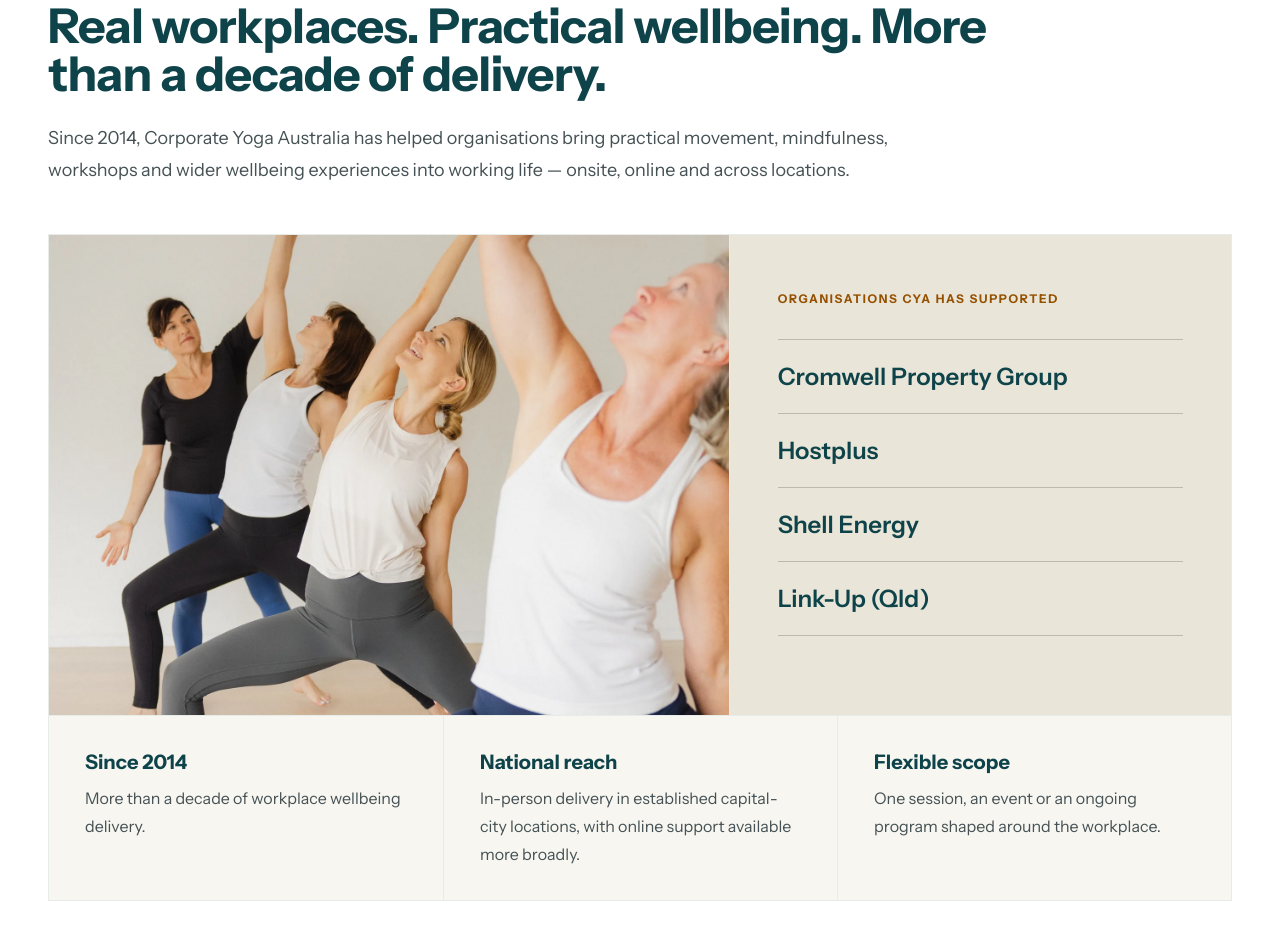
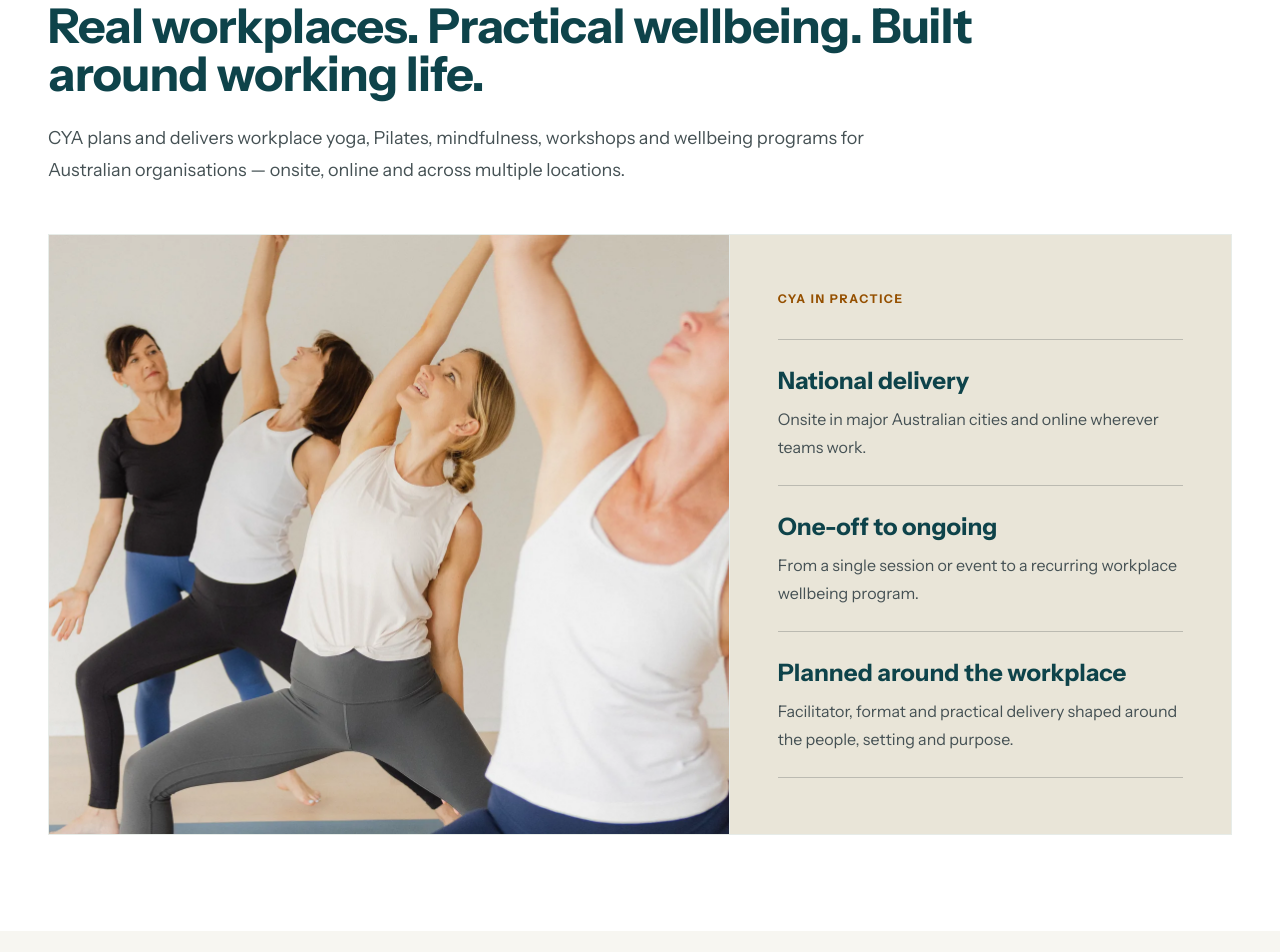
Before and after one commit to glennhammond/cya-website-prototype, a Next.js app: page / in a window 1280 px wide. Shown: the part 1500-2452 px from the top of the page. Built offline with nearby package versions, Linux system fonts and the light colour scheme.

Commit message:
Refine homepage credibility section

```diff
--- a/components/HomepageProof.tsx
+++ b/components/HomepageProof.tsx
@@ -1,20 +1,18 @@
 import Image from "next/image";
 import { ProductionContainer, ProductionKicker } from "@/components/ProductionPrimitives";
 
-const organisations = ["Cromwell Property Group", "Hostplus", "Shell Energy", "Link-Up (Qld)"] as const;
-
 const proofPoints = [
   {
-    label: "Since 2014",
-    body: "More than a decade of workplace wellbeing delivery.",
+    label: "National delivery",
+    body: "Onsite in major Australian cities and online wherever teams work.",
   },
   {
-    label: "National reach",
-    body: "In-person delivery in established capital-city locations, with online support available more broadly.",
+    label: "One-off to ongoing",
+    body: "From a single session or event to a recurring workplace wellbeing program.",
   },
   {
-    label: "Flexible scope",
-    body: "One session, an event or an ongoing program shaped around the workplace.",
+    label: "Planned around the workplace",
+    body: "Facilitator, format and practical delivery shaped around the people, setting and purpose.",
   },
 ] as const;
 
@@ -23,12 +21,12 @@ export function HomepageProof() {
     <section aria-labelledby="homepage-proof-heading" className="bg-[var(--cya-surface-base)] py-20 lg:py-24">
       <ProductionContainer>
         <div className="max-w-5xl">
-          <ProductionKicker>Proven in real workplaces</ProductionKicker>
+          <ProductionKicker>Workplace experience since 2014</ProductionKicker>
           <h2 id="homepage-proof-heading" className="mt-5 text-4xl font-bold tracking-[-0.015em] lg:text-5xl">
-            Real workplaces. Practical wellbeing. More than a decade of delivery.
+            Real workplaces. Practical wellbeing. Built around working life.
           </h2>
           <p className="mt-6 max-w-4xl text-lg leading-8 text-[var(--cya-body)]">
-            Since 2014, Corporate Yoga Australia has helped organisations bring practical movement, mindfulness, workshops and wider wellbeing experiences into working life — onsite, online and across locations.
+            CYA plans and delivers workplace yoga, Pilates, mindfulness, workshops and wellbeing programs for Australian organisations — onsite, online and across multiple locations.
           </p>
         </div>
 
@@ -45,32 +43,18 @@ export function HomepageProof() {
 
           <div className="bg-[var(--cya-surface-warm)] px-7 py-9 sm:px-10 sm:py-11 lg:border-l lg:border-[var(--cya-divider)] lg:px-12 lg:py-14">
             <p className="text-xs font-bold uppercase tracking-[0.14em] text-[var(--cya-ochre-ink)]">
-              Organisations CYA has supported
+              CYA in practice
             </p>
-            <ul className="mt-8 border-t border-[var(--cya-mid-neutral)]/50">
-              {organisations.map((organisation) => (
-                <li
-                  key={organisation}
-                  className="border-b border-[var(--cya-mid-neutral)]/50 py-5 text-xl font-semibold leading-snug text-[var(--cya-teal-dark)] sm:text-2xl"
-                >
-                  {organisation}
-                </li>
+            <dl className="mt-8 border-t border-[var(--cya-mid-neutral)]/50">
+              {proofPoints.map((point) => (
+                <div key={point.label} className="border-b border-[var(--cya-mid-neutral)]/50 py-6">
+                  <dt className="text-xl font-bold leading-snug text-[var(--cya-teal-dark)] sm:text-2xl">{point.label}</dt>
+                  <dd className="mt-2 leading-7 text-[var(--cya-body)]">{point.body}</dd>
+                </div>
               ))}
-            </ul>
+            </dl>
           </div>
         </div>
-
-        <dl className="grid border-x border-b border-[var(--cya-divider)] md:grid-cols-3">
-          {proofPoints.map((point, index) => (
-            <div
-              key={point.label}
-              className={"bg-[var(--cya-surface-page)] px-7 py-8 sm:px-9 " + (index > 0 ? "border-t border-[var(--cya-divider)] md:border-l md:border-t-0" : "")}
-            >
-              <dt className="text-xl font-bold text-[var(--cya-teal-dark)]">{point.label}</dt>
-              <dd className="mt-2 leading-7 text-[var(--cya-body)]">{point.body}</dd>
-            </div>
-          ))}
-        </dl>
       </ProductionContainer>
     </section>
   );
```
